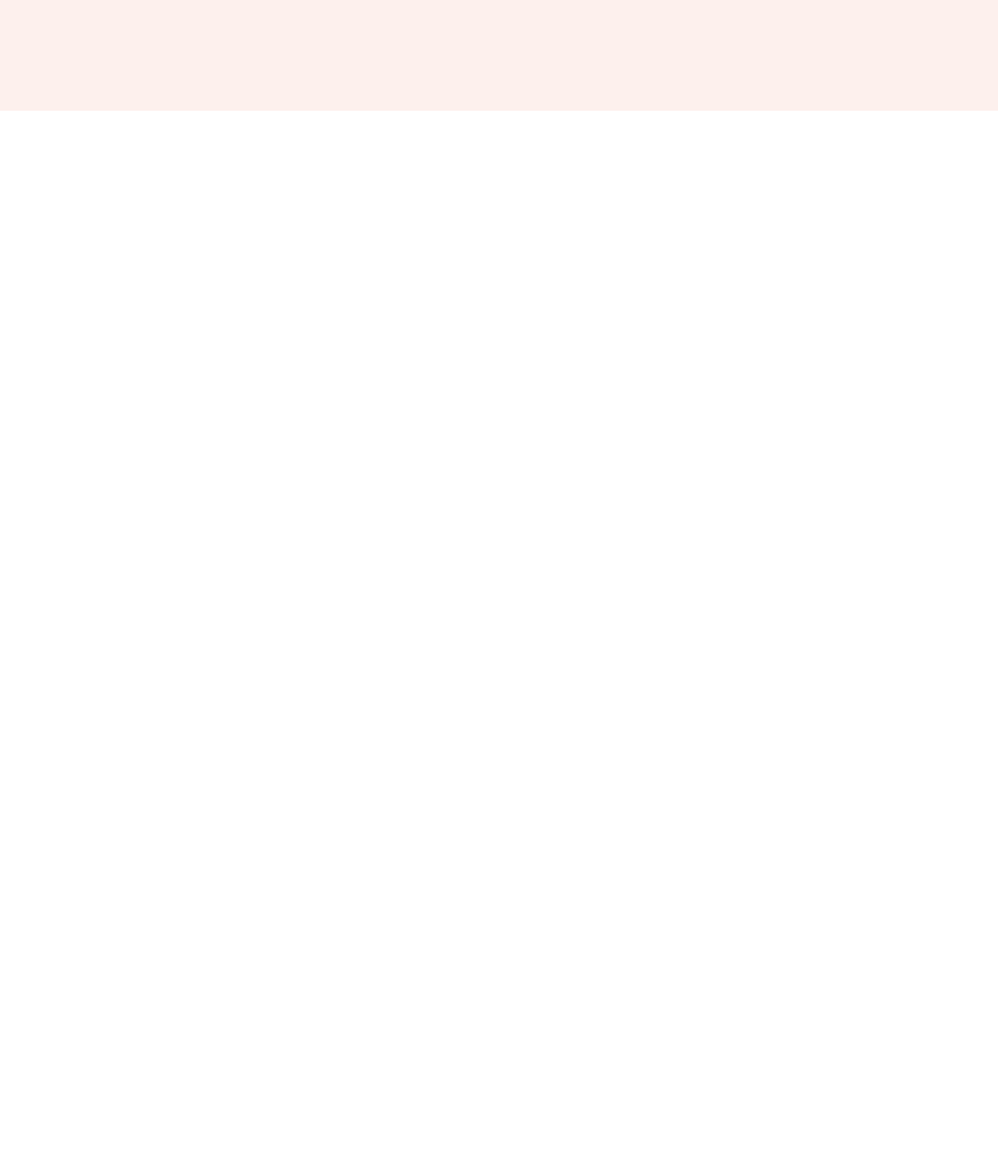
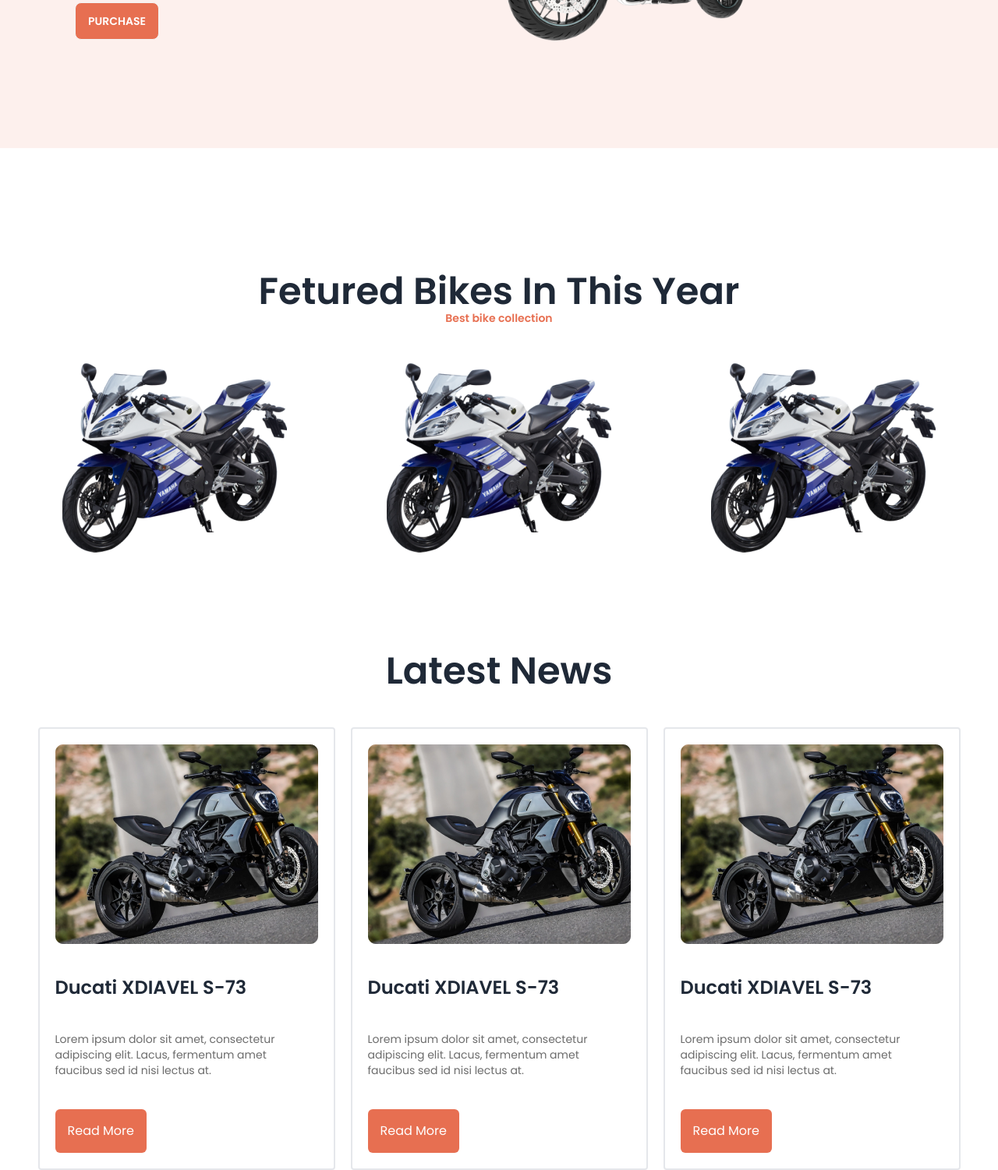
Before and after one commit to Motakabber-billah/biker-zone, a plain HTML site: page index.html in a window 1280 px wide. Shown: the part 536-2037 px from the top of the page at 78% size. Before the commit the page ends 800 px from the top, so only its background shows below. Drawn offline with nearby package versions, Linux system fonts and the light colour scheme.

Commit message:
Latest news added

```diff
--- a/index.html
+++ b/index.html
@@ -19,6 +19,7 @@
                     colors: {
                         clifford: '#da373d',
                         'slider-bg': 'rgba(231, 111, 81, 0.1)',
+                        'btn-slider': '#E76F51',
                     }
                 }
             }
@@ -70,15 +71,16 @@
         </nav>
         <!-- Nav bar Ends -->
         <!-- Start carousels -->
-        <div class="carousel w-full ">
+        <div class="carousel w-full lg:mt-12 lg:mb-40 ">
             <div id="slide1" class="carousel-item relative w-full lg:h-[550px] bg-slider-bg ">
-                <div class="flex flex-col lg:flex-row p-4 lg:p-24">
-                    <div class="space-y-7 flex-1">
+                <div class="flex flex-col lg:flex-row p-4 lg:p-24 items-center justify-center">
+                    <div class="space-y-7 flex-1 items-center justify-center">
                         <h2 class="lg:text-6xl font-bold">Ride-on R15 V4<br> with Smile</h2>
                         <p class="text-base font-light">Amet minim mollit non deserunt ullamco
                             est sit aliqua dolor do amet sint. Velit officia consequat duis enim velit mollit.</p>
+                        <button class="btn bg-btn-slider text-white">Purchase</button>
                     </div>
-                    <div class="flex-1">
+                    <div class="flex-1 items-center justify-center">
                         <img src="images/slider/bike1.png" class="lg:w-3/5" />
                     </div>
                 </div>
@@ -89,11 +91,12 @@
                 </div>
             </div>
            <div id="slide2" class="carousel-item relative w-full lg:h-[550px] bg-slider-bg ">
-                <div class="flex flex-col lg:flex-row p-4 lg:p-24">
+                <div class="flex flex-col lg:flex-row p-4 lg:p-24 items-center justify-center">
                     <div class="space-y-7 flex-1">
                         <h2 class="lg:text-6xl font-bold">Ride-on R15 V4<br> with Smile</h2>
                         <p class="text-base font-light">Amet minim mollit non deserunt ullamco
                             est sit aliqua dolor do amet sint. Velit officia consequat duis enim velit mollit.</p>
+                        <button class="btn bg-btn-slider text-white">Purchase</button>
                     </div>
                     <div class="flex-1">
                         <img src="images/slider/bike2.png" class="lg:w-3/5" />
@@ -105,11 +108,12 @@
                 </div>
             </div>
           <div id="slide3" class="carousel-item relative w-full lg:h-[550px] bg-slider-bg ">
-                <div class="flex flex-col lg:flex-row p-4 lg:p-24">
+                <div class="flex flex-col lg:flex-row p-4 lg:p-24 items-center justify-center">
                     <div class="space-y-7 flex-1">
                         <h2 class="lg:text-6xl font-bold">Ride-on R15 V4<br> with Smile</h2>
                         <p class="text-base font-light">Amet minim mollit non deserunt ullamco
                             est sit aliqua dolor do amet sint. Velit officia consequat duis enim velit mollit.</p>
+                        <button class="btn bg-btn-slider text-white">Purchase</button>
                     </div>
                     <div class="flex-1">
                         <img src="images/slider/bike3.png" class="lg:w-3/5" />
@@ -121,11 +125,12 @@
                 </div>
             </div>
             <div id="slide4" class="carousel-item relative w-full lg:h-[550px] bg-slider-bg ">
-                <div class="flex flex-col lg:flex-row p-4 lg:p-24">
+                <div class="flex flex-col lg:flex-row p-4 lg:p-24 items-center justify-center">
                     <div class="space-y-7 flex-1">
                         <h2 class="lg:text-6xl font-bold">Ride-on R15 V4<br> with Smile</h2>
                         <p class="text-base font-light">Amet minim mollit non deserunt ullamco
                             est sit aliqua dolor do amet sint. Velit officia consequat duis enim velit mollit.</p>
+                        <button class="btn bg-btn-slider text-white">Purchase</button>
                     </div>
                     <div class="flex-1">
                         <img src="images/slider/bike4.png" class="lg:w-3/5" />
@@ -137,9 +142,49 @@
                 </div>
             </div>
         </div>
+        <!-- End of carousels -->
     </header>
     <main>
+        <!-- Fetured Bikes start -->
+        <section class="lg:mb-32">
+            <div>
+                <h3 class="font-semibold text-5xl text-center">Fetured Bikes In This Year</h3>
+                <p class="font-semibold text-sm text-center text-[#E76F51] mb-3 lg:mb-12">Best bike collection</p>
+            </div>
+            <div class="flex flex-col lg:flex-row gap-3 md:flex-wrap lg:flex-nowrap items-center justify-center md:gap-4 lg:gap-32">
+                <img src="images/others/feature-bike.png" alt="">
+                <img src="images/others/feature-bike.png" alt="">
+                <img src="images/others/feature-bike.png" alt="">
+            </div>
+        </section>
+         <!-- Fetured Bikes End -->
 
+         <!-- Latest News start -->
+        <section>
+            <div>
+                <h3 class="font-semibold text-5xl text-center mb-12">Latest News</h3>
+            </div>
+            <div class="lg:flex justify-center gap-5">
+                <div class=" space-y-10 rounded border-2 border-inherit p-5">
+                    <img src="images/others/latest1.png" alt="">
+                    <h3 class="font-semibold text-2xl">Ducati XDIAVEL S-73</h3>
+                    <p class="text-sm text-[#6C6C6C]">Lorem ipsum dolor sit amet, consectetur<br> adipiscing elit. Lacus, fermentum amet<br> faucibus sed id nisi lectus at.</p>
+                    <button class="p-4 rounded-md bg-btn-slider text-white">Read More</button>
+                </div>
+                <div class=" space-y-10 rounded border-2 border-inherit p-5">
+                    <img src="images/others/latest1.png" alt="">
+                    <h3 class="font-semibold text-2xl">Ducati XDIAVEL S-73</h3>
+                    <p class="text-sm text-[#6C6C6C]">Lorem ipsum dolor sit amet, consectetur<br> adipiscing elit. Lacus, fermentum amet<br> faucibus sed id nisi lectus at.</p>
+                    <button class="p-4 rounded-md bg-btn-slider text-white">Read More</button>
+                </div>
+                <div class=" space-y-10 rounded border-2 border-inherit p-5">
+                    <img src="images/others/latest1.png" alt="">
+                    <h3 class="font-semibold text-2xl">Ducati XDIAVEL S-73</h3>
+                    <p class="text-sm text-[#6C6C6C]">Lorem ipsum dolor sit amet, consectetur<br> adipiscing elit. Lacus, fermentum amet<br> faucibus sed id nisi lectus at.</p>
+                    <button class="p-4 rounded-md bg-btn-slider text-white">Read More</button>
+                </div>
+            </div>
+        </section>
     </main>
     <footer>
 
```
